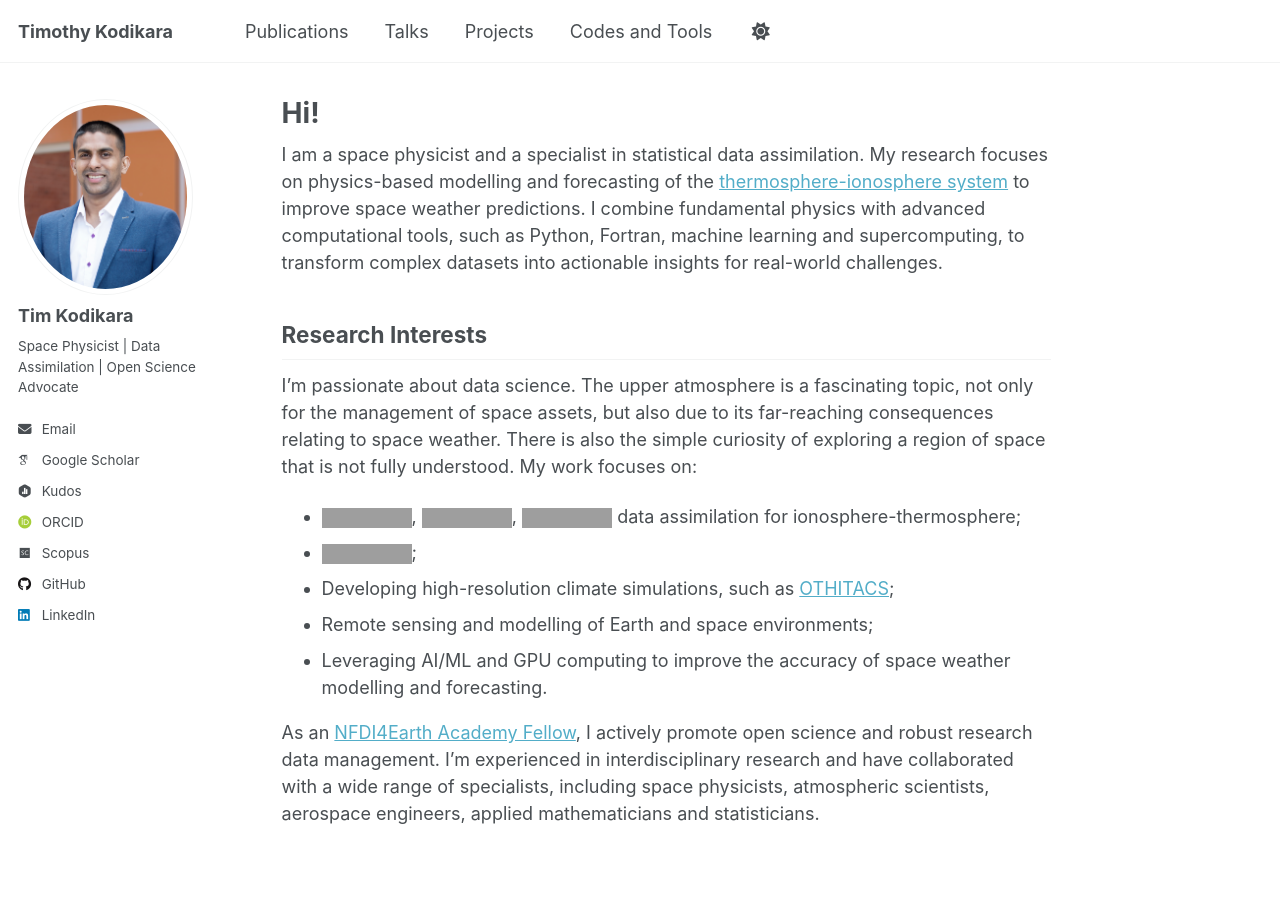
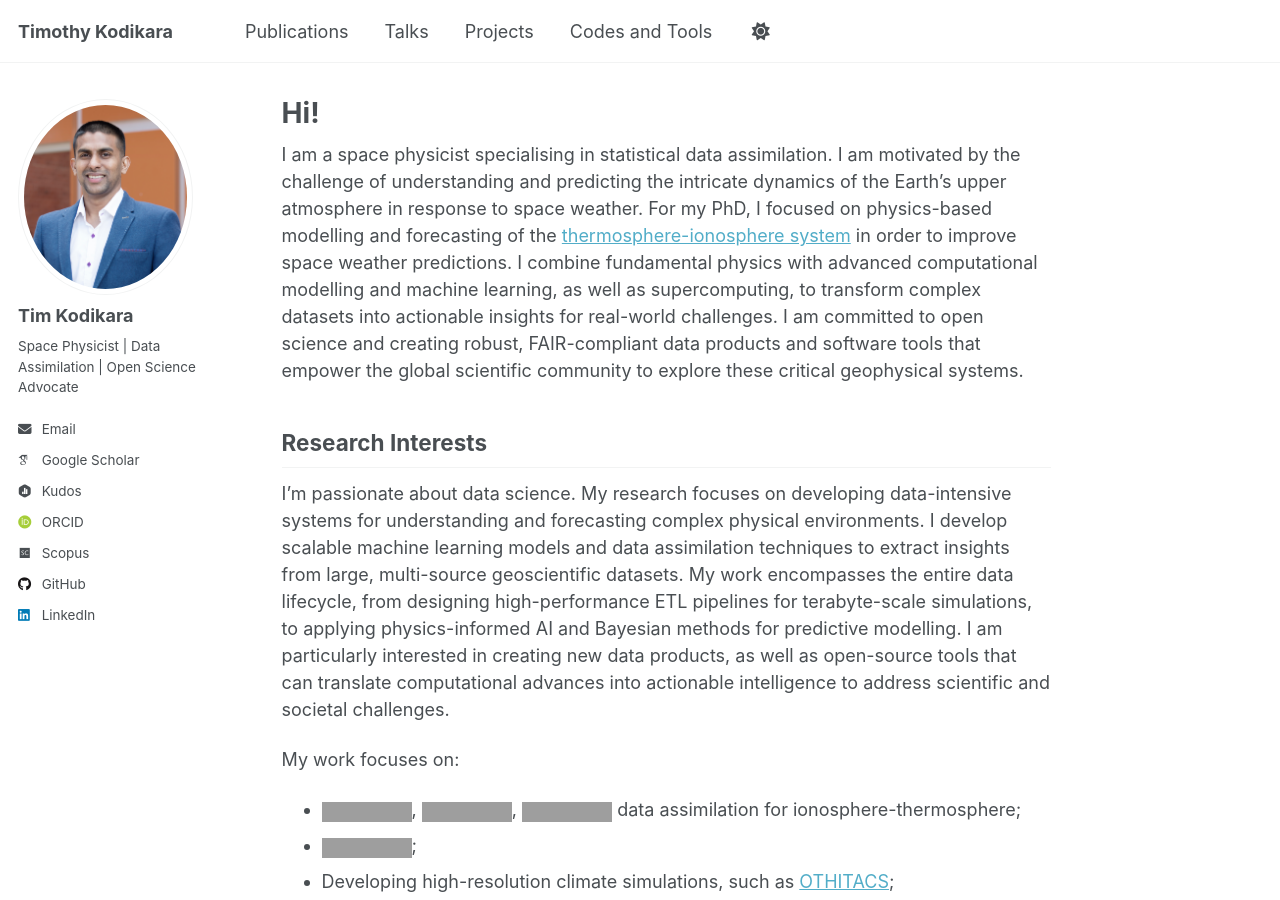
Before and after one commit to TimKod/timkod.github.io, a Jekyll site: the page built from _pages/about.md, in a window 1280 px wide and 900 px high. Built offline with Jekyll 4.4.1, drawn with Linux system fonts in a browser that asks for light colours; some web fonts are replaced; a script that is not in the unit is left out; grey boxes are pictures that could not be loaded.

Commit message:
Update about.md

```diff
--- a/_pages/about.md
+++ b/_pages/about.md
@@ -7,11 +7,13 @@ redirect_from:
   - /about.html
 ---
 
-I am a space physicist and a specialist in statistical data assimilation. My research focuses on physics-based modelling and forecasting of the [thermosphere-ionosphere system](https://doi.org/10.25439/rmt.27588945) to improve space weather predictions. I combine fundamental physics with advanced computational tools, such as Python, Fortran, machine learning and supercomputing, to transform complex datasets into actionable insights for real-world challenges.
+I am a space physicist specialising in statistical data assimilation. I am motivated by the challenge of understanding and predicting the intricate dynamics of the Earth's upper atmosphere in response to space weather. For my PhD, I focused on physics-based modelling and forecasting of the [thermosphere-ionosphere system](https://doi.org/10.25439/rmt.27588945) in order to improve space weather predictions. I combine fundamental physics with advanced computational modelling and machine learning, as well as supercomputing, to transform complex datasets into actionable insights for real-world challenges. I am committed to open science and creating robust, FAIR-compliant data products and software tools that empower the global scientific community to explore these critical geophysical systems.
 
 Research Interests
 ------
-I'm passionate about data science. The upper atmosphere is a fascinating topic, not only for the management of space assets, but also due to its far-reaching consequences relating to space weather. There is also the simple curiosity of exploring a region of space that is not fully understood. My work focuses on:
+I'm passionate about data science. My research focuses on developing data-intensive systems for understanding and forecasting complex physical environments. I develop scalable machine learning models and data assimilation techniques to extract insights from large, multi-source geoscientific datasets. My work encompasses the entire data lifecycle, from designing high-performance ETL pipelines for terabyte-scale simulations, to applying physics-informed AI and Bayesian methods for predictive modelling. I am particularly interested in creating new data products, as well as open-source tools that can translate computational advances into actionable intelligence to address scientific and societal challenges.
+
+My work focuses on:
 
 - ![Bayesian optimisation](https://img.shields.io/badge/Bayesian%20optimisation-blue), ![Kalman filter](https://img.shields.io/badge/Kalman%20filter-blue), ![4D Variational](https://img.shields.io/badge/4D%20Variational-blue) data assimilation for ionosphere-thermosphere;
 - ![Dynamic mode decomposition (DMD)](https://img.shields.io/badge/Dynamic%20mode%20decomposition%20(DMD)-%237fcbcf);
```
